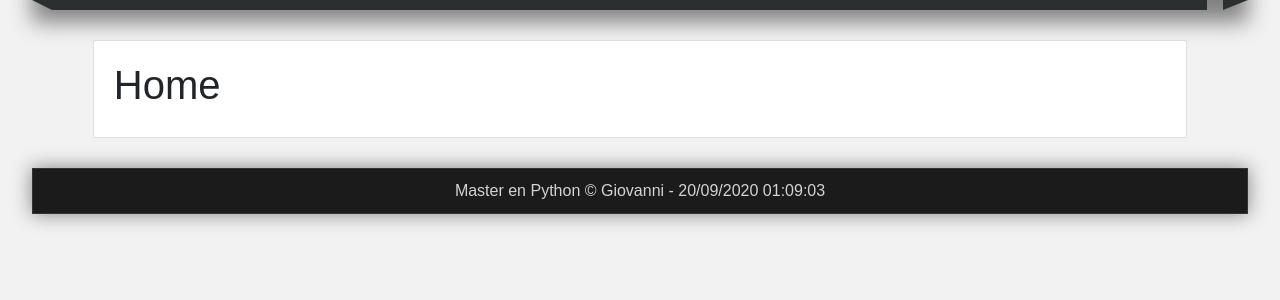
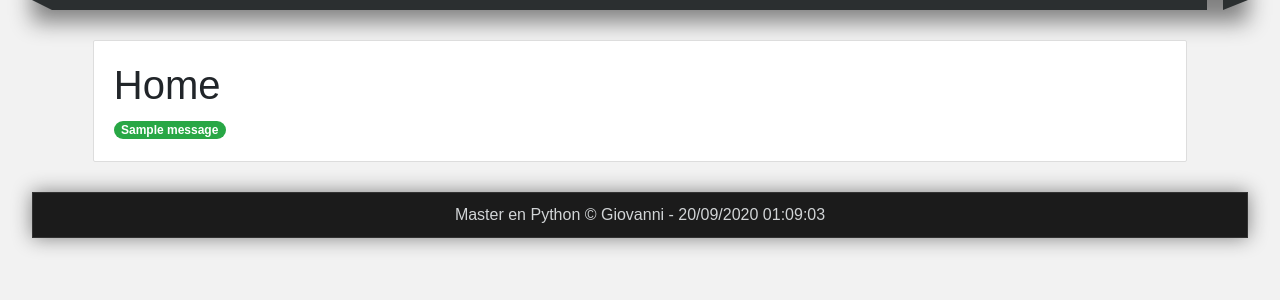
Before and after one commit to jonanv/blog_django, a Django app: page / in a window 1280 px wide. Shown: the part 189-489 px from the top of the page. Run offline with Django 3.2, Linux system fonts and the light colour scheme; data comes from the database, SQL or seed files in the repository; both versions use the stored data as it was after the commit; one stand-in notice (Sample message) is shown; some libraries are stand-ins or nearby versions.

Commit message:
Se crea mensaje flash para cuando hay registro de usuario y redirecciona al home

```diff
--- a/mainapp/templates/mainapp/home.html
+++ b/mainapp/templates/mainapp/home.html
@@ -6,4 +6,10 @@
 
 {% block content %}
     <h1>{{ title }}</h1>
+
+    {% if messages %}
+        {% for message in messages %}
+            <span class="badge badge-pill badge-success">{{ message }}</span>
+        {% endfor %}
+    {% endif %}
 {% endblock content %}
--- a/mainapp/templates/users/register.html
+++ b/mainapp/templates/users/register.html
@@ -16,7 +16,7 @@
 
         {% for field in register_form %}
             <div class="form-group">
-                {{ field.label }}
+                <label>{{ field.label }}</label>
                 {{ field }}
             </div>
         {% endfor %}
--- a/mainapp/views.py
+++ b/mainapp/views.py
@@ -1,4 +1,5 @@
 from django.shortcuts import render, redirect
+from django.contrib import messages
 from django.contrib.auth.forms import UserCreationForm
 from mainapp.forms import RegisterForm
 
@@ -26,7 +27,10 @@ def register_page(request):
 
         if register_form.is_valid:
             register_form.save()
+            messages.success(request, 'Te has registrado satisfactoriamente')
             return redirect('home')
+        else:
+            register_form = RegisterForm()
 
     return render(request, 'users/register.html', {
         'title': 'Registro',
```
Also changed, not shown: db.sqlite3.
